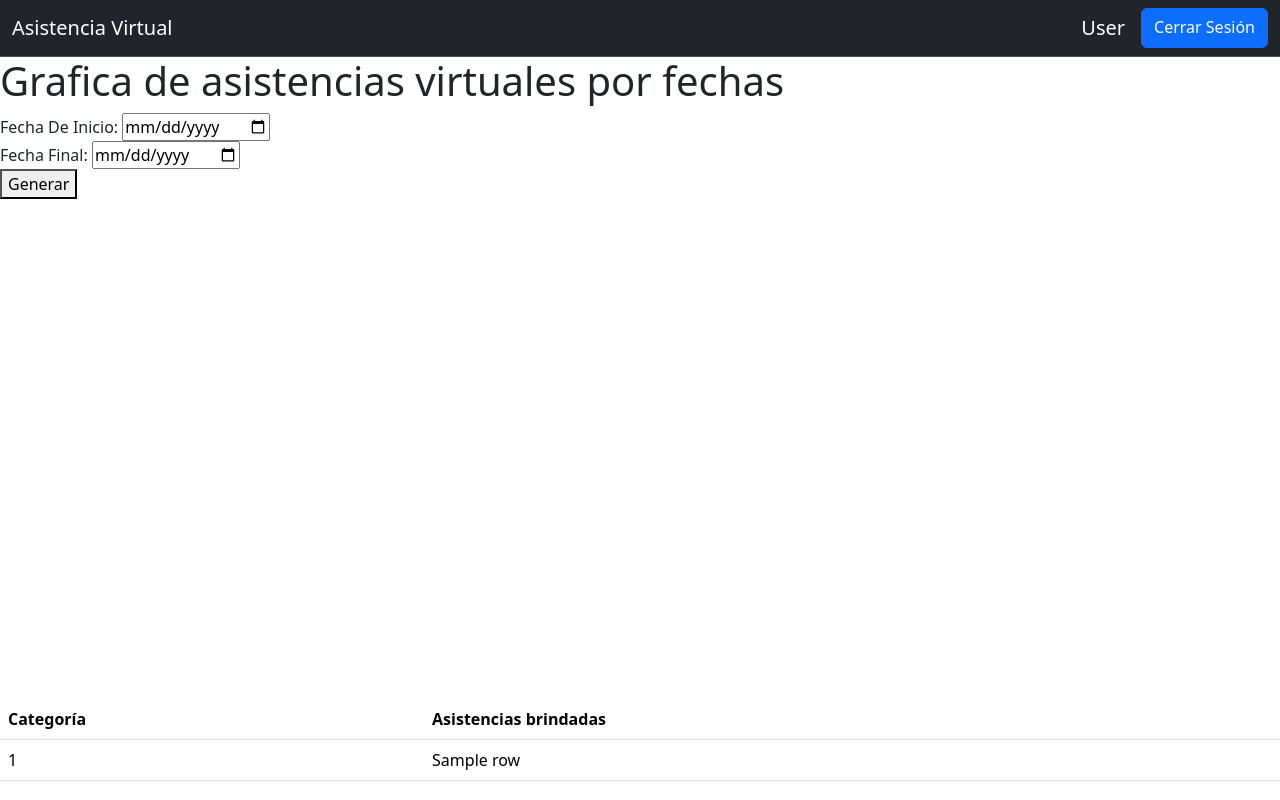
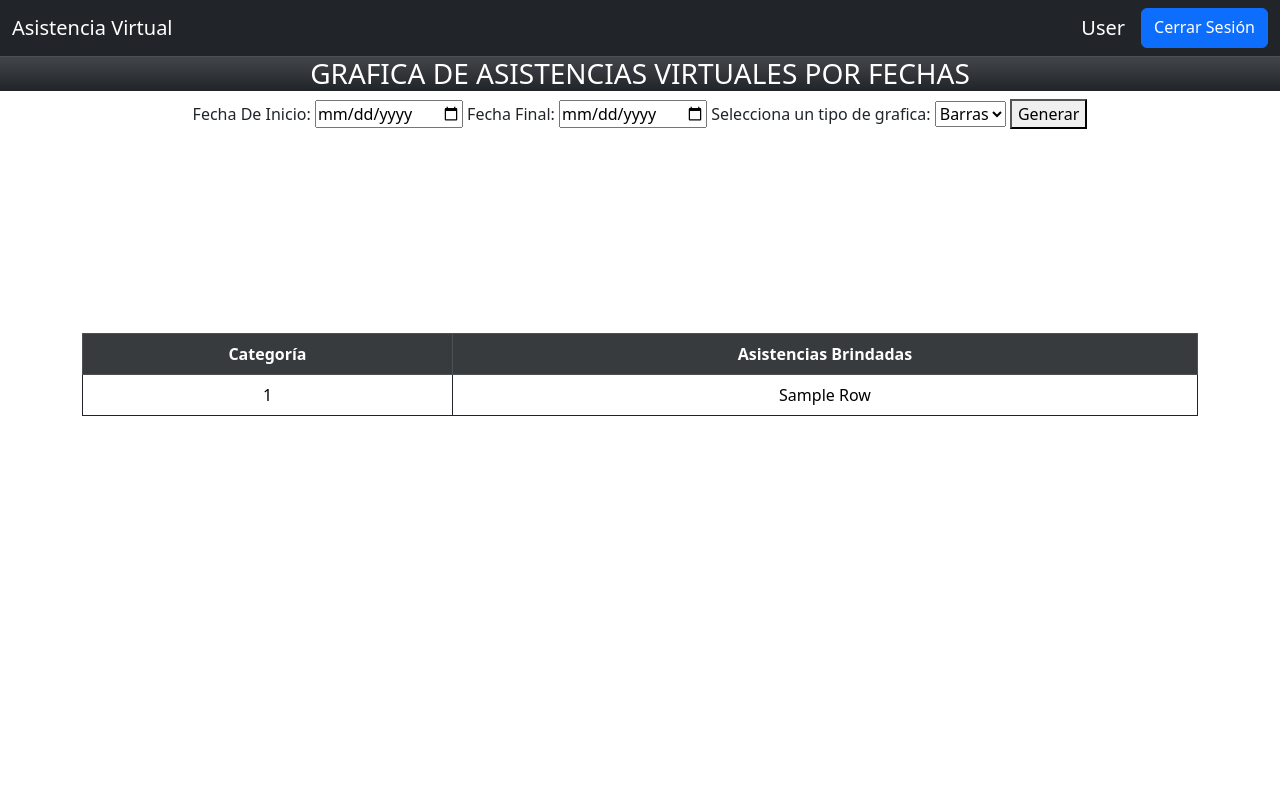
Before and after one commit to ErxAr115/Flask-Site, a Flask app: template src/templates/graficas/fechas.html in a window 1280 px wide. Run offline with Flask 3, Linux system fonts and the light colour scheme; a user stored in the database is signed in; tables that the repository leaves empty or names only in its code hold one stand-in row (values such as "Sample post"); the template is opened without the code that fills it: most values are stand-ins (such as "Sample title", 1, 10 or a date in 2020); data that the repository does not hold is empty; a map, chart or similar area stays blank; some libraries are stand-ins or nearby versions.

Commit message:
Plot Type - Table Styles

```diff
--- a/src/app.py
+++ b/src/app.py
@@ -4,6 +4,7 @@ from flask_mysqldb import MySQL
 from config import config
 from models.ModelUser import ModelUser
 from models.entities.User import User
+from datetime import datetime
 
 app = Flask(__name__)
 db = MySQL(app)
@@ -45,19 +46,21 @@ def logout():
 def home():
     return render_template('home.html')
 
-@app.route('/categorias')
+@app.route('/categorias', methods = ['GET', 'POST'])
 @login_required
 def categorias():
-    try:
-        cursor = db.connection.cursor()
-        sql = "SELECT categoria, COUNT(id) FROM registro_test GROUP BY categoria ORDER BY categoria ASC"
-        cursor.execute(sql)
-        data = cursor.fetchall()
-        print(data)
-        cursor.close()
-    except Exception as ex:
-        raise Exception(ex)
-    return render_template('graficas/categorias.html', data = data)
+    if request.method == 'POST':
+        try:
+            tipo = request.form['Tipo']
+            cursor = db.connection.cursor()
+            sql = "SELECT categoria, COUNT(id) FROM registro_test GROUP BY categoria ORDER BY categoria ASC"
+            cursor.execute(sql)
+            data = cursor.fetchall()
+        except Exception as ex:
+            raise Exception(ex)
+        return render_template('graficas/categorias.html', data=data, tipo=tipo)
+    else:
+        return render_template('graficas/categorias.html')
 
 @app.route('/fechas', methods=['GET', 'POST'])
 @login_required
@@ -66,15 +69,17 @@ def fechas():
         try:
             From = request.form['From']
             To = request.form['To']
+            tipo = request.form['Tipo']
             cursor = db.connection.cursor()
             sql = "SELECT categoria, COUNT(id) FROM registro_test WHERE fecha_hora BETWEEN '{}' AND '{}' GROUP BY categoria ORDER By categoria ASC".format(From, To)
             cursor.execute(sql)
             data = cursor.fetchall()
             cursor.close()
-            print(data)
+            print(tipo)
+            title = 'Periodo: ' + From + ' a ' + To
         except Exception as ex:
             raise Exception(ex)
-        return render_template('graficas/fechas.html', data = data)
+        return render_template('graficas/fechas.html', data = data, title=title, tipo=tipo)
     else:
         return render_template('graficas/fechas.html')
 
@@ -95,7 +100,7 @@ def prueba():
         pregunta = int(pregunta)
         mes = int(request.form.get('mes'))
         year = int(request.form.get('year'))
-        print(mes, year)
+        tipo = request.form['Tipo']
         try:
             cursor = db.connection.cursor()
             sql = "SELECT R.Respuesta, COUNT(RE.respuesta) FROM respuesta R JOIN regencuesta RE on R.idRespuesta = RE.respuesta WHERE (R.idPregunta = {} AND MONTH(RE.fecha_hora) = {} AND YEAR(RE.fecha_hora) = {}) GROUP BY R.Respuesta".format(pregunta, mes, year)
@@ -109,7 +114,7 @@ def prueba():
             preg = preg + ' (' + nombreMes + ' - ' + str(year) + ')'
         except Exception as ex:
             raise Exception(ex)
-        return render_template('encuestas/prueba.html', data = data, respuestas = respuestas, preg = preg)
+        return render_template('encuestas/prueba.html', data = data, respuestas = respuestas, preg = preg, tipo=tipo)
 
 def regresarMes(mes:int):
     nombre = ''
--- a/src/templates/encuestas.html
+++ b/src/templates/encuestas.html
@@ -5,8 +5,6 @@
 {% block customCSS %}
 <link rel="stylesheet" href="{{url_for('static', filename='css/home.css')}}">
 {% endblock %}
-
-{% block nombre%}{{ current_user.fullname }}{% endblock %}
 
 {% block body %}
 <div class="container">
--- a/src/templates/graficas/fechas.html
+++ b/src/templates/graficas/fechas.html
@@ -2,37 +2,34 @@
 
 {% block title %}Asistencia Virtual{% endblock %}
 
-{% block nombre%}{{ current_user.fullname }}{% endblock %}
-
 {% block customCSS %}
-<style>
-    .container {
-        width: 500px;
-        height: 500px;
-    }
-</style>
 {% endblock %}
 
 {% block body %}
-<h1>Grafica de asistencias virtuales por fechas</h1>
-<form action="/fechas" method="post">
+<h3 class="text-center text-white p2 bg-dark bg-gradient text-uppercase">Grafica de asistencias virtuales por fechas
+</h3>
+<form action="/fechas" method="post" class="text-center">
     <label for="From">Fecha De Inicio:</label>
     <input type="date" name="From" id="From">
-    <br>
     <label for="To">Fecha Final:</label>
     <input type="date" name="To" id="To">
-    <br>
+    <label for="Tipo">Selecciona un tipo de grafica:</label>
+    <select name="Tipo" id="Tipo">
+        <option value="bar">Barras</option>
+        <option value="pie">Pastel</option>
+    </select>
     <button type="submit">Generar</button>
 </form>
 
-<div class="container">
+{% if data %}
+<div class="container" style="width: 500px;">
     <canvas id="myChart"></canvas>
 </div>
 
-{% if data %}
-<table class="table">
+<div class="container mt-5">
+    <table class="table table-responsive table-bordered border-dark table-hover text-center text-capitalize">
         <thead>
-        <tr>
+            <tr class="table-dark table-active text-white">
                 <th scope="col">Categoría</th>
                 <th scope="col">Asistencias brindadas</th>
             </tr>
@@ -46,12 +43,21 @@
             {% endfor %}
         </tbody>
     </table>
+</div>
 {% endif %}
 
 <script>
     var ctx = document.getElementById('myChart').getContext('2d');
     var myChart = new Chart(ctx, {
-        type: 'pie',
+        type: '{{tipo}}',
+        options: {
+            plugins: {
+                title: {
+                    display: true,
+                    text: '{{title}}'
+                }
+            }
+        },
         data: {
             labels: [
                 {% for row in data %}
--- a/src/templates/home.html
+++ b/src/templates/home.html
@@ -5,8 +5,6 @@
 {% block customCSS %}
 <link rel="stylesheet" href="{{url_for('static', filename='css/home.css')}}">
 {% endblock %}
-
-{% block nombre%}{{ current_user.fullname }}{% endblock %}
 
 {% block body %}
 <div class="container">
--- a/src/templates/site.html
+++ b/src/templates/site.html
@@ -25,7 +25,7 @@
                     Asistencia Virtual
                 </a>
                 <div class="d-flex">
-                    <a class="navbar-brand">{% block nombre%}{% endblock %}</a>
+                    <a class="navbar-brand">{{current_user.fullname}}</a>
                     <a class="btn btn-primary" href="{{url_for('logout')}}">Cerrar Sesión</a>
                 </div>
             </div>
```
Also changed, not shown: src/templates/encuestas/prueba.html (+15 -13 lines), src/templates/graficas/categorias.html (+18 -13 lines). Lines whose indentation alone changed are shown as unchanged.
